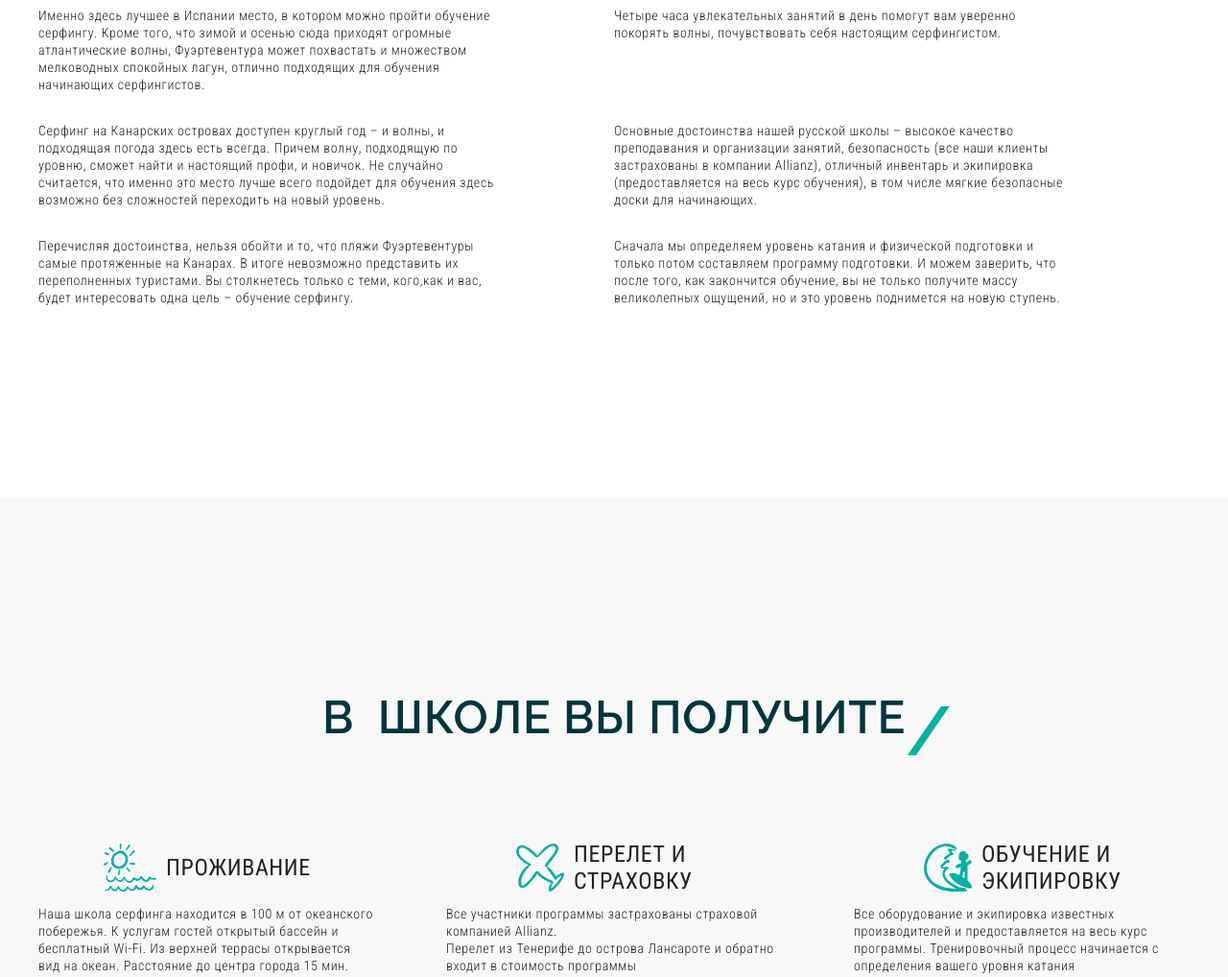
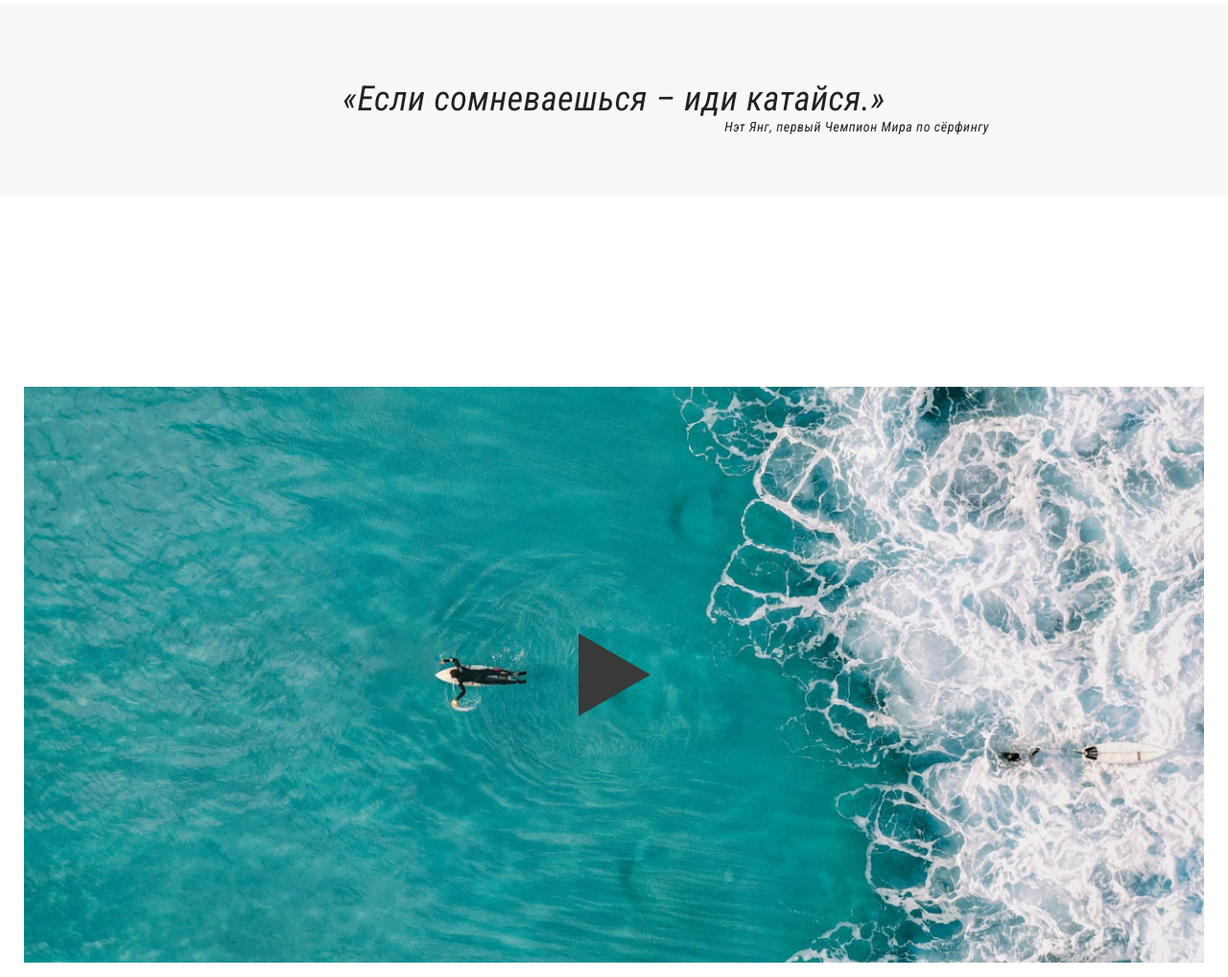
Before and after one commit to Sergey120187/Wawe, a plain HTML site: page index.html in a window 1280 px wide. Shown: the part 1259-2277 px from the top of the page at 96% size. Drawn offline with nearby package versions, Linux system fonts and the light colour scheme.

Commit message:
edit portfolio

```diff
--- a/css/style.css
+++ b/css/style.css
@@ -65,7 +65,7 @@ a[class] {
 
 /* Global */
 
- /* font-family: 'Raleway', sans-serif; */
+/* font-family: 'Raleway', sans-serif; */
 
 body {
   font-family: 'Roboto Condensed', sans-serif;
@@ -149,7 +149,7 @@ body {
   border-bottom: 1px solid var(--cyan);
 }
 
-.menu__list-item + .menu__list-item {
+.menu__list-item+.menu__list-item {
   margin-left: 45px;
 }
 
@@ -180,7 +180,7 @@ body {
 }
 
 .header__icon-serf {
-  margin-bottom:  92px;
+  margin-bottom: 92px;
 }
 
 /* About */
@@ -229,7 +229,7 @@ body {
   display: flex;
   flex-direction: column;
   justify-content: center;
- }
+}
 
 .school__feature-title::before {
   position: absolute;
@@ -245,9 +245,11 @@ body {
   left: 68px;
   background: url(../images/living-icon.svg);
 }
+
 .icon-flying::before {
   background: url(../images/flyght-icon.svg);
 }
+
 .icon-training::before {
   background: url(../images/training-icon.svg);
 }
@@ -285,20 +287,25 @@ body {
   background: url(../images/Wawe1.svg);
   width: 200px;
 }
+
 .info-item1 span {
   left: 210px;
 }
+
 .info-item2::before {
   background: url(../images/Wawe2.svg);
   width: 247px;
 }
+
 .info-item2 span {
   left: 257px;
 }
+
 .info-item3::before {
   background: url(../images/Wawe3.svg);
   width: 293px;
 }
+
 .info-item3 span {
   left: 303px;
 }
@@ -349,9 +356,11 @@ body {
 .gallery__item {
   margin-right: 40px;
 }
+
 .gallery__item:nth-child(3n) {
   margin-right: 0;
 }
+
 .gallery__item:nth-child(-n+3) {
   margin-bottom: 40px;
 }
@@ -366,8 +375,29 @@ body {
   text-transform: uppercase;
   color: inherit;
   border: 1px solid var(--explosive-gray);
-  margin: 0 auto 200px auto;
+  margin: 0 auto 200px;
   text-align: center;
+}
+
+.blockquote {
+  position: relative;
+  background: var(--light-gray);
+  text-align: center;
+  margin-bottom: 200px;
+  padding: 80px 0 80px;
+  font-style: italic;
+  font-weight: 400;
+  font-size: 36px;
+  line-height: 40px;
+}
+
+.blockquote__author {
+  position: absolute;
+  left: 59%;
+  display: block;
+  font-weight: 300;
+  font-size: 14px;
+  line-height: 18px;
 }
 
 .gallery__statistics {
@@ -379,6 +409,16 @@ body {
   padding-right: 100px;
 }
 
+.gallery__video {
+  height: 600px;
+  margin-bottom: 200px;
+  background: url(../images/video-bg.jpg) #008787 no-repeat;
+  background-size: cover;
+  display: flex;
+  justify-content: center;
+  align-items: center;
+}
+
 .gallery__statistics dt,
 .gallery__statistics dd {
   margin-left: 100px;
--- a/index.html
+++ b/index.html
@@ -13,7 +13,7 @@
 </head>
 
 <body>
-  <header class="header">
+  <!-- <header class="header">
     <div class="container">
       <div class="header__top">
         <a href="#" class="logo">
@@ -162,7 +162,7 @@
         </div>
       </div>
     </div>
-  </section>
+  </section> -->
 
   <section class="gallery">
     <div class="gallery__gallery container">
```
